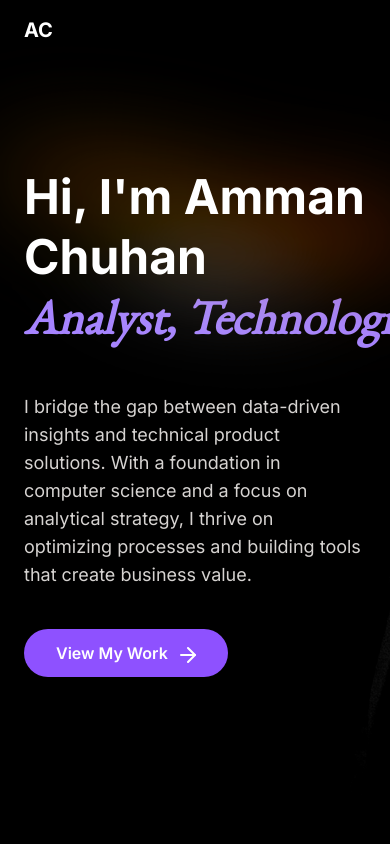
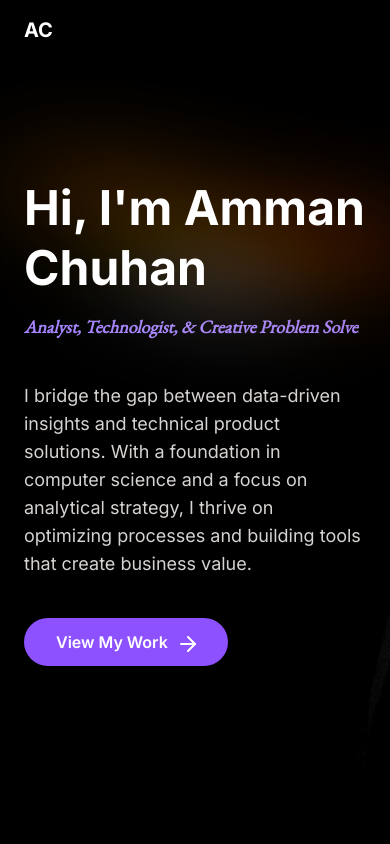
Before and after one commit to SatoshiBall101/resume-website, a Next.js app: page / in a window 390 px wide. Shown: the top 844 px of the page. Built offline with nearby package versions, Linux system fonts and the light colour scheme.

Commit message:
resizing

```diff
--- a/app/page.tsx
+++ b/app/page.tsx
@@ -70,7 +70,7 @@ export default function PortfolioPage() {
                     <div className="container mx-auto px-6">
                         <div className="relative z-10 max-w-4xl text-left">
                             <motion.h1
-                                className="text-3xl sm: text-5xl md:text-7xl font-bold text-white mb-6 leading-tight"
+                                className="text-2xl sm: text-5xl md:text-7xl font-bold text-white mb-6 leading-tight"
                                 initial={{ opacity: 0, y: 20 }}
                                 animate={{ opacity: 1, y: 0 }}
                                 transition={{ duration: 0.8, delay: 0.2 }}
@@ -84,7 +84,7 @@ export default function PortfolioPage() {
                                     />
                                 </span>
                                 <br />
-                                <span className="typewriter font-ebgaramond text-violet-400 text-s sm:text2-xl md:text-4xl">
+                                <span className="typewriter font-ebgaramond text-violet-400 text-lg sm:text2-xl md:text-4xl">
                                     Analyst, Technologist, &amp; Creative Problem Solver
                                 </span>
                             </motion.h1>
```
